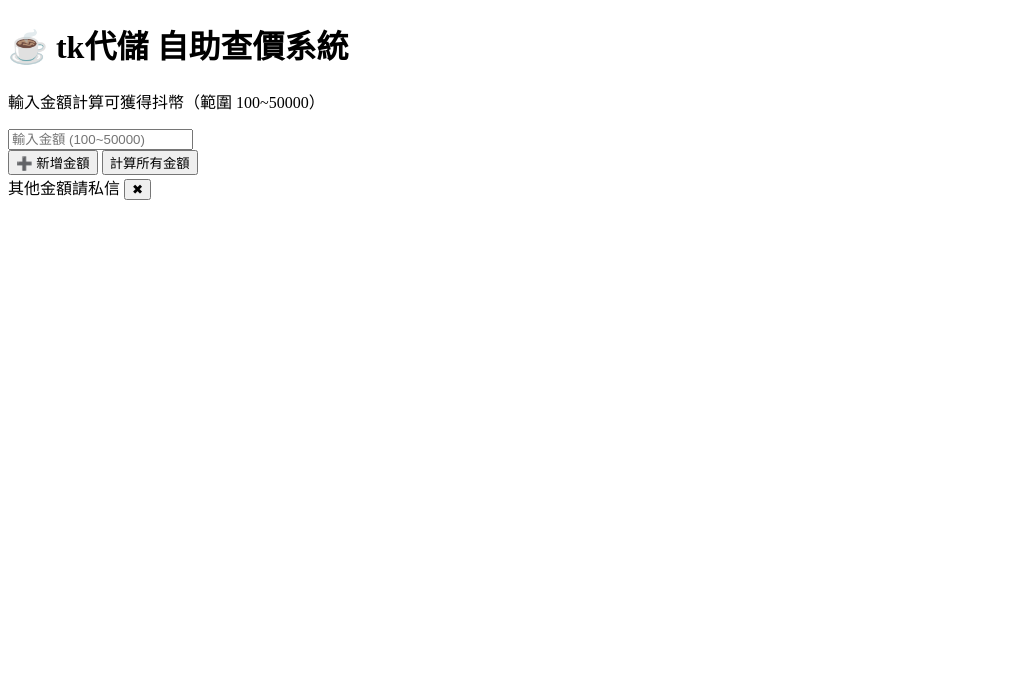
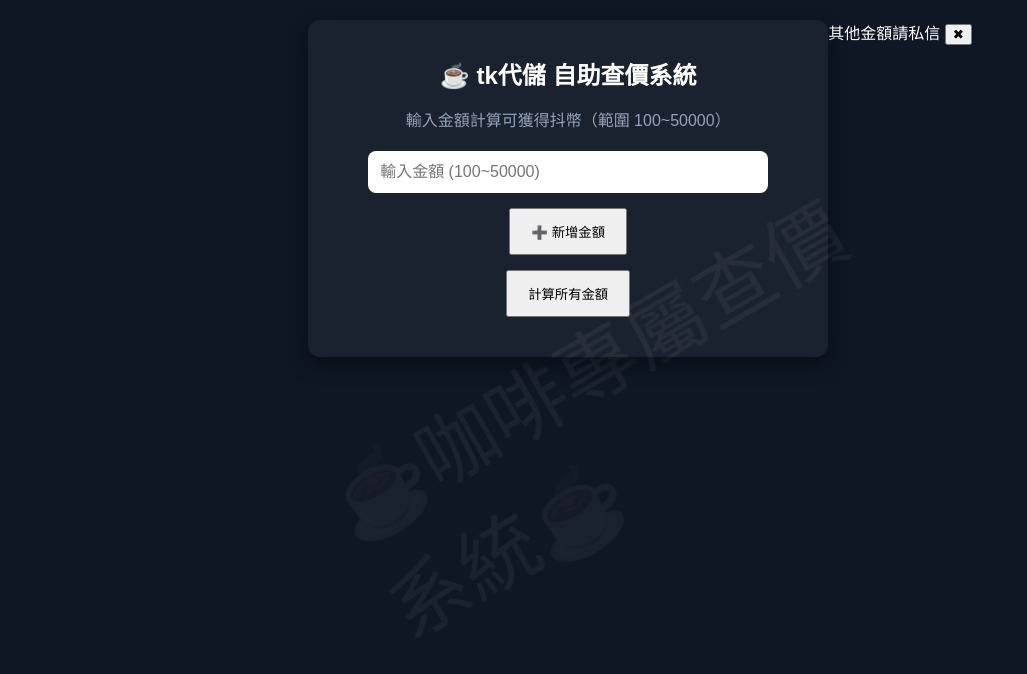
Before and after one commit to Thoomastvlife/coffeetest001, a plain HTML site: page index.html in a window 1280 px wide. Shown: the whole page, without its empty margins (0-1027 px from the left). Drawn offline with Linux system fonts and the light colour scheme.

Commit message:
更新 style.css

```diff
--- a/style.css
+++ b/style.css
@@ -1,51 +1,95 @@
-/* ====== 錯誤提示彈窗 ====== */
-.toast {
-  position: fixed;
-  top: -80px; /* 初始在畫面外 */
-  right: 20px;
-  background: rgba(255, 77, 79, 0.95);
-  color: #fff;
-  padding: 15px 20px;
-  border-radius: 8px;
-  font-size: 1rem;
-  z-index: 9999;
-  display: flex;
-  align-items: center;
-  gap: 10px;
-  min-width: 220px;
-  box-shadow: 0 4px 12px rgba(0,0,0,0.3);
-  opacity: 0;
-  animation: slideFadeIn 0.6s ease forwards;
+:root {
+  --bg: #0f1724;
+  --accent: #22c1c3;
+  --muted: #94a3b8;
+  --card-bg: rgba(255,255,255,0.08);
 }
 
-/* 上滑 + 淡入動畫 */
-@keyframes slideFadeIn {
-  from {
-    top: -80px;
-    opacity: 0;
-  }
-  to {
-    top: 20px;
-    opacity: 1;
-  }
+body {
+  font-family: Arial, "Microsoft JhengHei", sans-serif;
+  background: var(--bg);
+  color: #fff;
+  margin: 0;
+  padding: 20px;
+  display: flex;
+  justify-content: center;
+  align-items: flex-start;
+  min-height: 100vh;
+  position: relative;
+  overflow-x: hidden;
 }
 
-/* 消失動畫 */
-@keyframes slideFadeOut {
-  from {
-    top: 20px;
-    opacity: 1;
-  }
-  to {
-    top: -80px;
-    opacity: 0;
-  }
+/* 浮水印 */
+body::before {
+  content: "☕咖啡專屬查價系統☕️";
+  position: fixed;
+  top: 50%;
+  left: 50%;
+  transform: translate(-50%, -50%) rotate(-30deg);
+  font-size: 5rem;
+  color: rgba(255, 255, 255, 0.05);
+  z-index: 0;
+  pointer-events: none;
 }
 
-.toast .close-btn {
-  margin-left: auto;
-  cursor: pointer;
-  font-weight: bold;
-  font-size: 1.2rem;
-  line-height: 1;
+.container {
+  width: 100%;
+  max-width: 480px;
+  text-align: center;
+  background: rgba(255, 255, 255, 0.05);
+  border-radius: 12px;
+  padding: 20px;
+  box-shadow: 0 8px 20px rgba(0,0,0,0.4);
+  z-index: 1;
 }
+
+h1 {
+  font-size: 1.5rem;
+  margin-bottom: 10px;
+}
+
+.lead {
+  font-size: 1rem;
+  color: var(--muted);
+  margin-bottom: 20px;
+}
+
+.search-area {
+  display: flex;
+  flex-direction: column;
+  gap: 15px;
+  align-items: center;
+  margin-bottom: 20px;
+}
+
+.draggable-container {
+  display: flex;
+  flex-direction: column;
+  gap: 10px;
+  width: 100%;
+}
+
+.draggable-item {
+  width: 100%;
+  cursor: grab;
+}
+
+.draggable-item:active {
+  cursor: grabbing;
+  opacity: 0.8;
+}
+
+.search-area input {
+  padding: 12px;
+  border-radius: 8px;
+  border: none;
+  font-size: 1rem;
+  width: 100%;
+  max-width: 400px;
+  box-sizing: border-box;
+  margin-bottom: 0;
+}
+
+.search-area button {
+  padding: 12px 20px;
+  border-radius: 8
```
